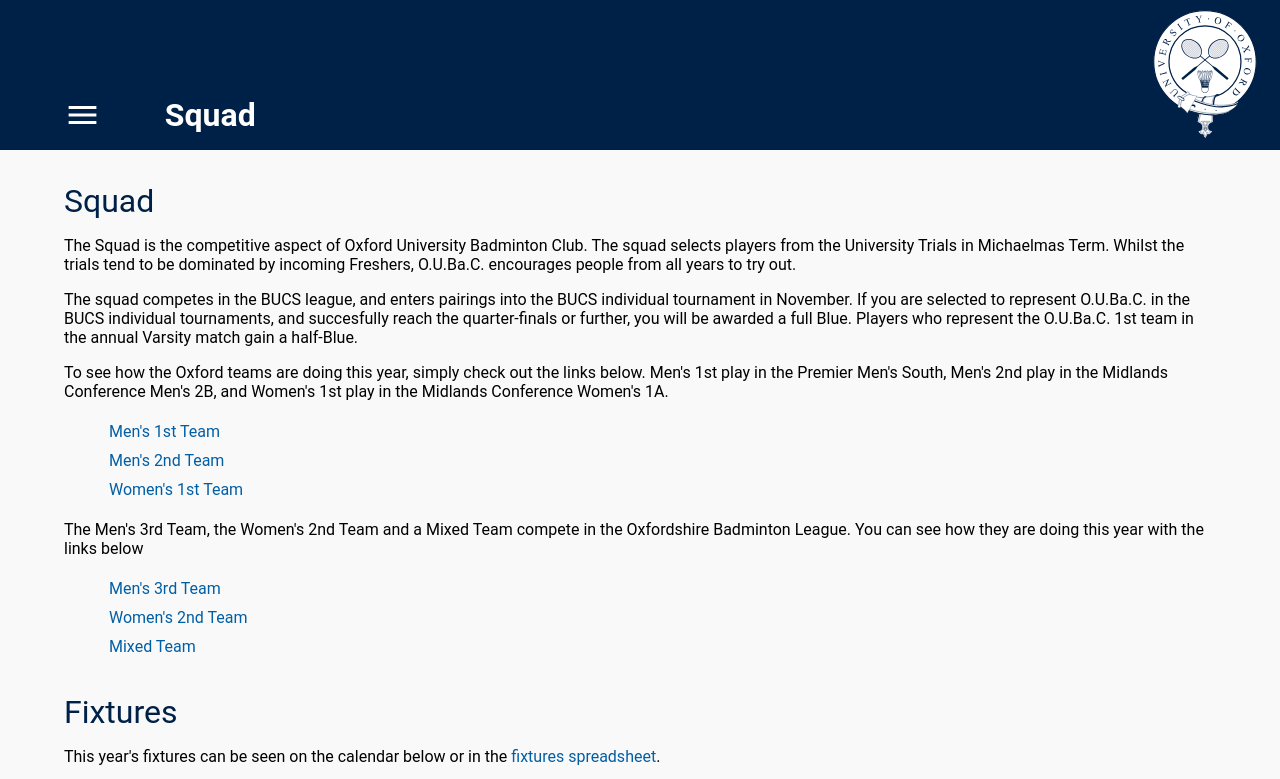
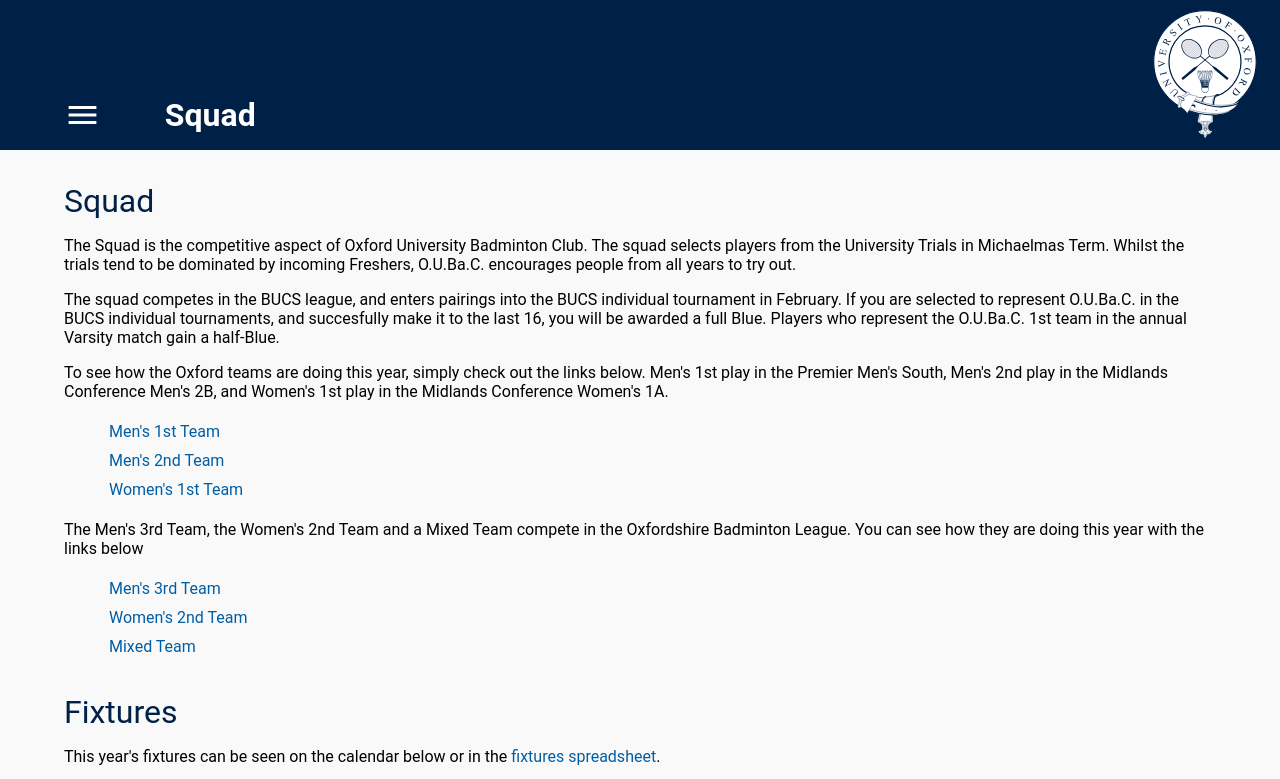
Before and after one commit to OUBaC/OUBaC.github.io, a Jekyll site: the page built from squad.html, in a window 1280 px wide and 900 px high, cut to the strip 0-779 px from the top of the window. Built offline with Jekyll 4.4.1, drawn with Linux system fonts in a browser that asks for light colours.

Commit message:
Updated information about BUCS individuals.

```diff
--- a/squad.html
+++ b/squad.html
@@ -9,7 +9,7 @@
   The Squad is the competitive aspect of Oxford University Badminton Club. The squad selects players from the University Trials in Michaelmas Term. Whilst the trials tend to be dominated by incoming Freshers, O.U.Ba.C. encourages people from all years to try out.
 </p>
 <p>
-  The squad competes in the BUCS league, and enters pairings into the BUCS individual tournament in November. If you are selected to represent O.U.Ba.C. in the BUCS individual tournaments, and succesfully reach the quarter-finals or further, you will be awarded a full Blue. Players who represent the O.U.Ba.C. 1st team in the annual Varsity match gain a half-Blue.
+  The squad competes in the BUCS league, and enters pairings into the BUCS individual tournament in February. If you are selected to represent O.U.Ba.C. in the BUCS individual tournaments, and succesfully make it to the last 16, you will be awarded a full Blue. Players who represent the O.U.Ba.C. 1st team in the annual Varsity match gain a half-Blue.
 </p>
 <p>
   To see how the Oxford teams are doing this year, simply check out the links below. Men's 1st play in the Premier Men's South, Men's 2nd play in the Midlands Conference Men's 2B, and Women's 1st play in the Midlands Conference Women's 1A.
```
